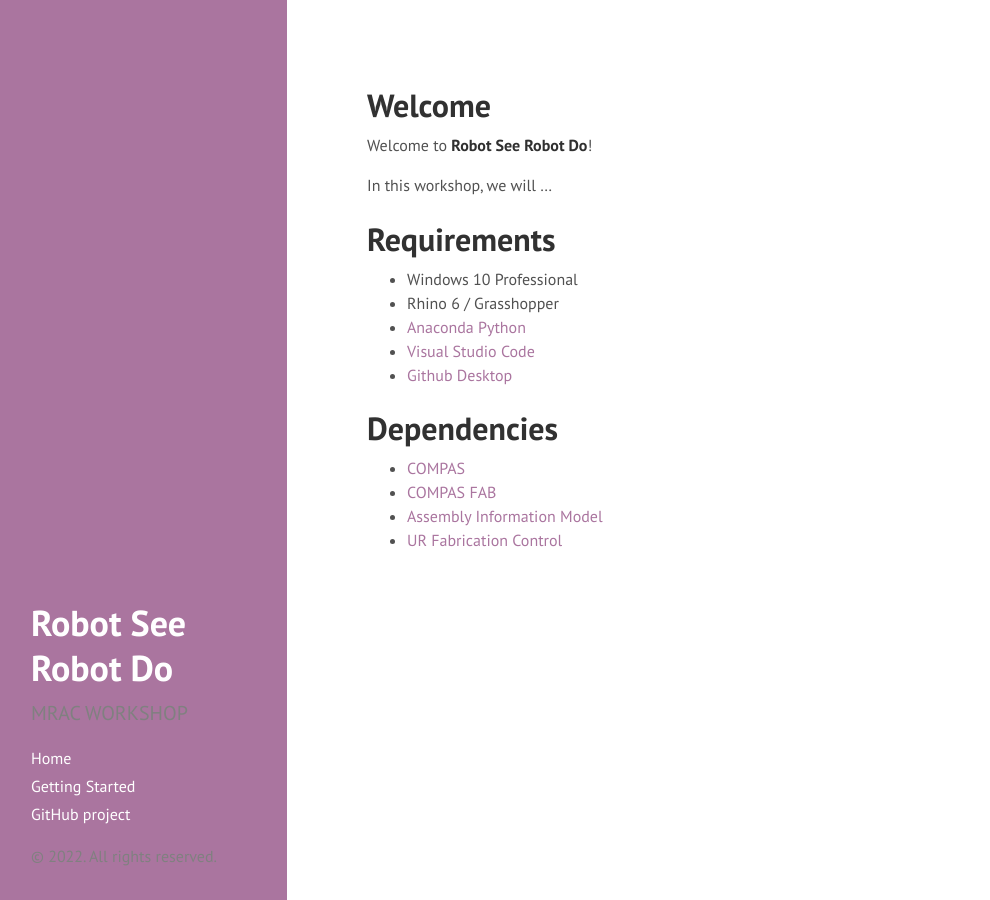
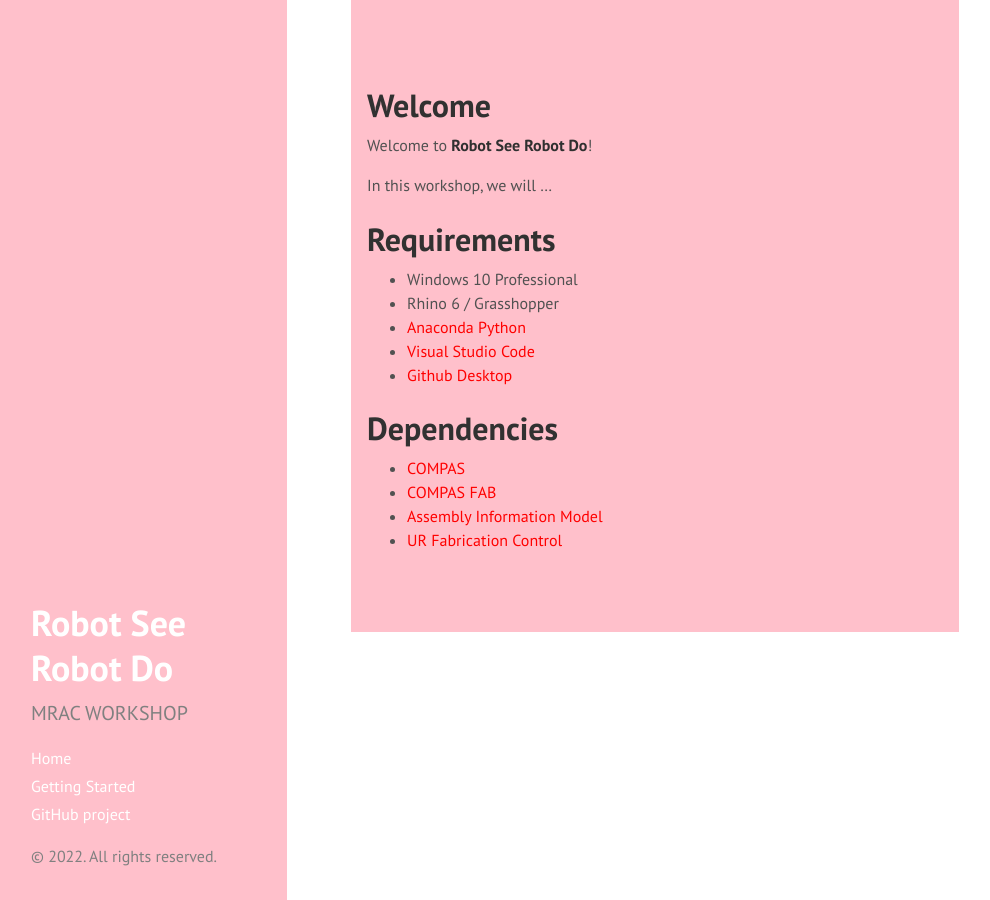
Before and after one commit to augmentedfabricationlab/robot_see_robot_do, a Jekyll site: the page built from docs/index.md, in a window 1280 px wide. Shown: the whole page, without its empty margins (1-991 px from the left). Built offline with Jekyll 4.4.1, drawn with Linux system fonts in a browser that asks for light colours; Markdown is read by kramdown in place of the engine named in the settings.

Commit message:
Update hyde.css

```diff
--- a/docs/public/css/hyde.css
+++ b/docs/public/css/hyde.css
@@ -232,12 +232,13 @@
 }
 
 /* Magenta */
-.theme-base-0e .sidebar {
-  background-color: #aa759f;
+.theme-base-0e .sidebar,
+.theme-base-0e .content {
+  background-color: pink;
 }
 .theme-base-0e .content a,
 .theme-base-0e .related-posts li a:hover {
-  color: #aa759f;
+  color: red;
 }
 
 /* Brown */
```
